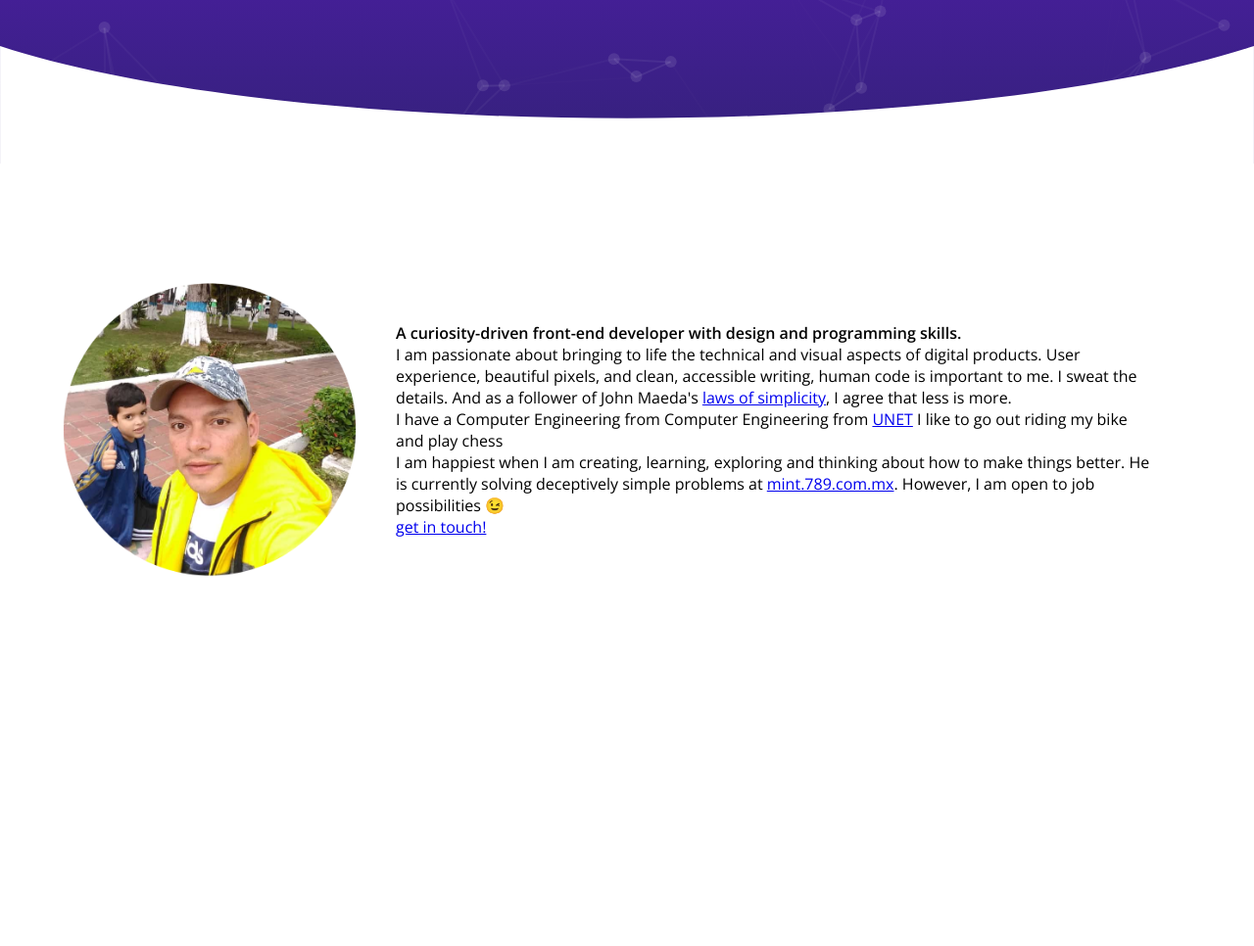
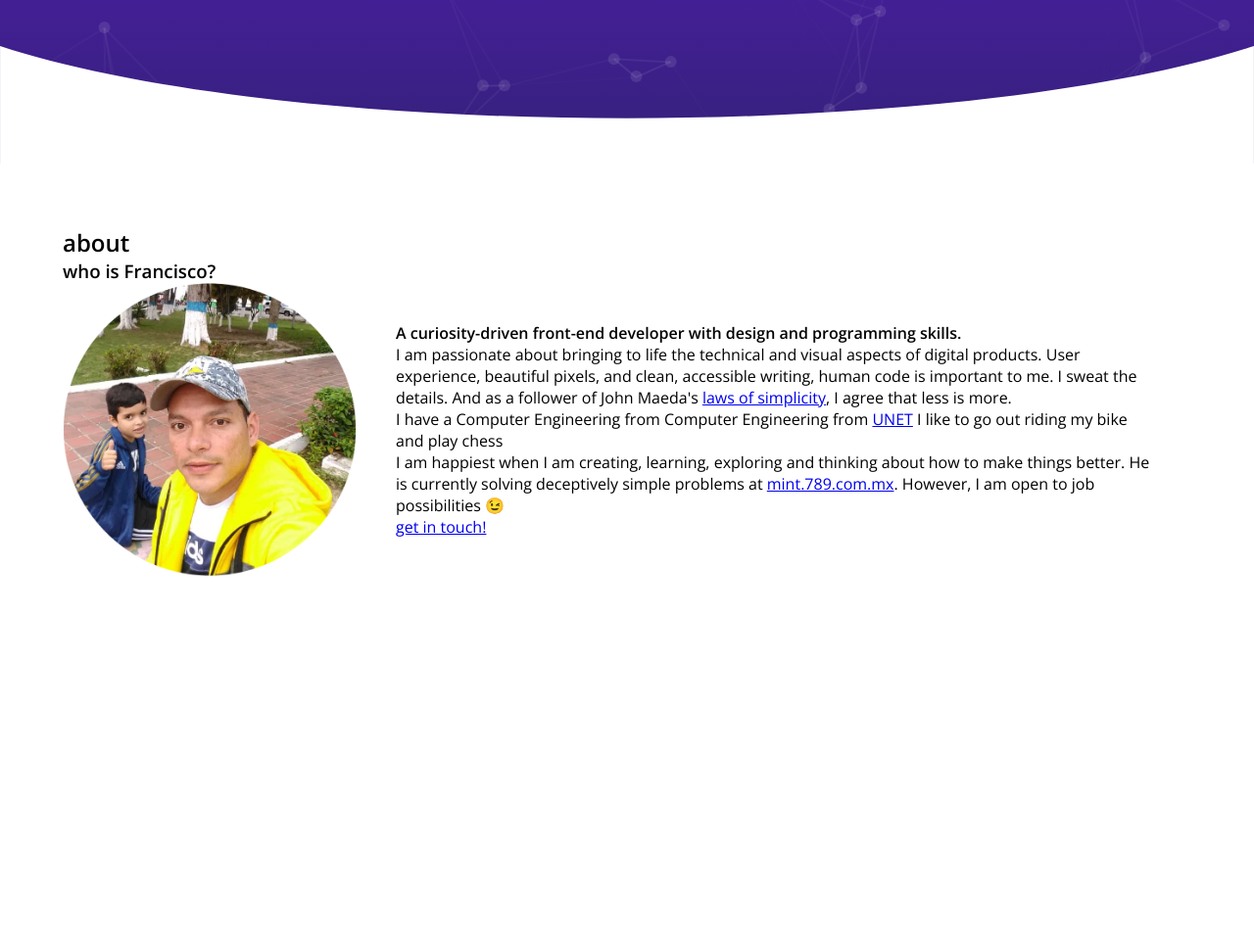
Before and after one commit to majoco/majoco.github.io, a PHP site: page / in a window 1280 px wide. Shown: the part 633-1599 px from the top of the page at 98% size. Run offline with PHP 8.4, Linux system fonts and the light colour scheme; some libraries are stand-ins or nearby versions; some web fonts are replaced.

Commit message:
version 81

```diff
--- a/portfolio/style.css
+++ b/portfolio/style.css
@@ -489,8 +489,11 @@ div {
   padding: 5%;
   z-index: 9;
 }
-
-.about h2 h3 {
+.about h2 {
+  color: black;
+  z-index: 9;
+}
+.about h3 {
   color: black;
   z-index: 9;
 }
```
